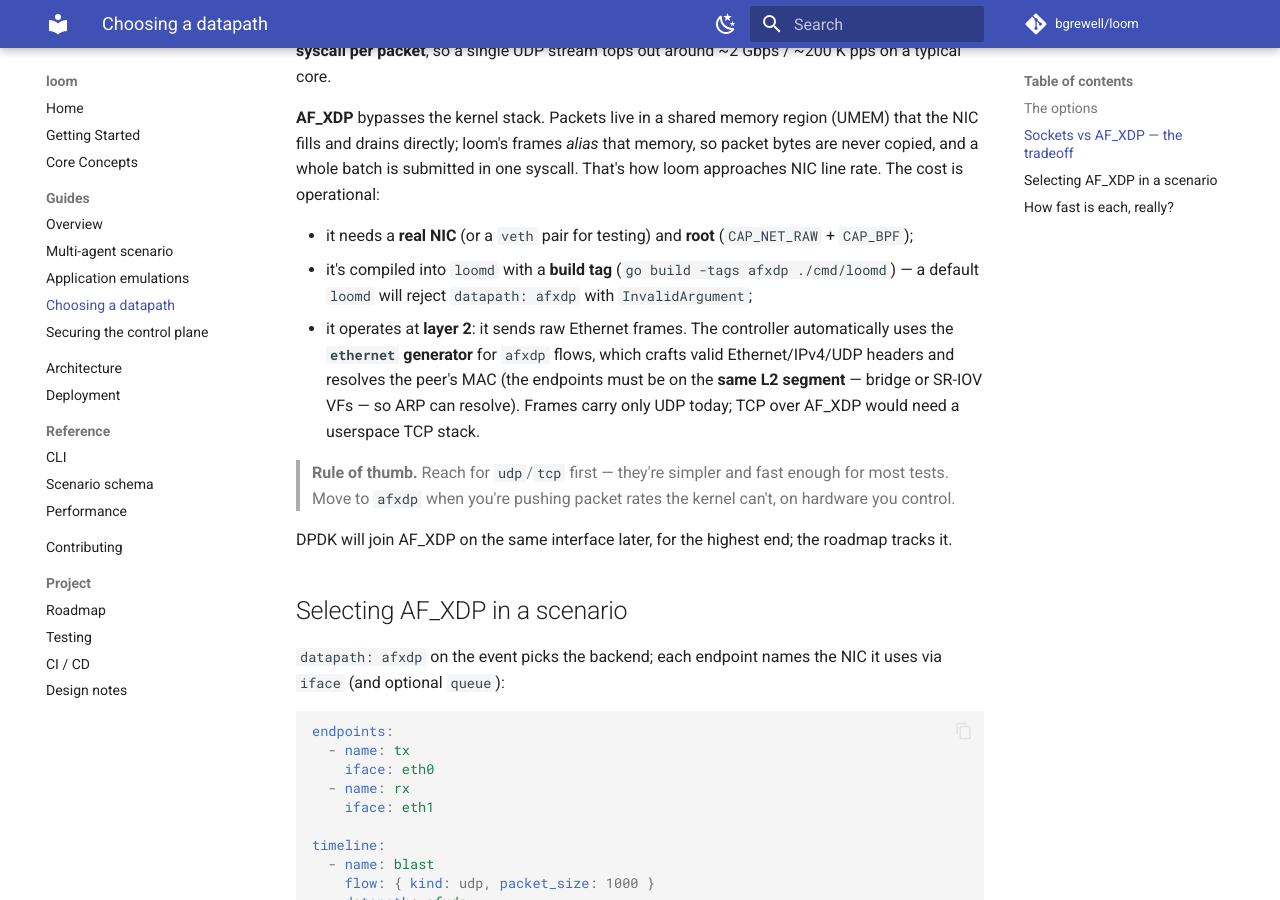
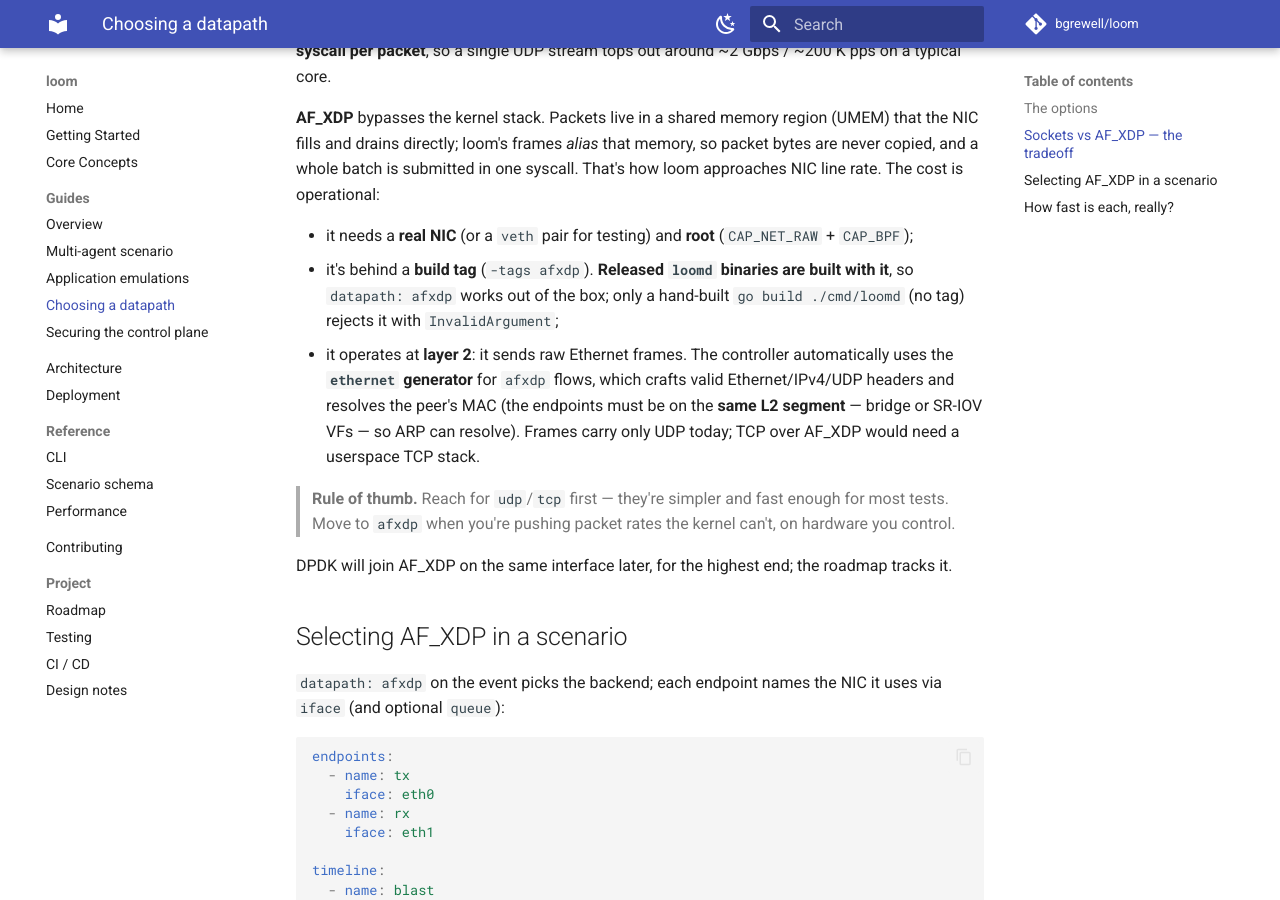
Before and after one commit to bgrewell/loom, an MkDocs documentation site: the page built from docs/guides/datapaths.md, in a window 1280 px wide and 900 px high, scrolled down 885 px. Built offline with MkDocs 1.6.1 and Material for MkDocs 9.7.7, drawn with Linux system fonts in a browser that asks for light colours; comment, search, counter and statistics services are not loaded.

Commit message:
ci: build loomd with AF_XDP; install script notes afxdp readiness
Release loomd now compiles the AF_XDP datapath in (-tags afxdp in the
GoReleaser loomd build), so installed agents support `datapath: afxdp`
out of the box instead of erroring "unknown name afxdp". One binary: the
backend is dormant unless a flow selects it, it's pure Go so it still
cross-compiles to amd64/arm64 and runs anywhere (~1 MB larger), and
loom/loomctl stay plain.

install.sh notes AF_XDP readiness after installing loomd (it needs root +
an XDP-capable NIC; warns on very old kernels). upgrade.sh inherits this by
re-running the installer. docs/guides/datapaths.md updated: released loomd
has afxdp built in.

Pairs with #75 (the frame-crafting generator) — together a released loomd
can drive cross-host AF_XDP. Part of the release-lifecycle roadmap item.

```diff
--- a/.goreleaser.yaml
+++ b/.goreleaser.yaml
@@ -24,7 +24,10 @@ builds:
     env: [CGO_ENABLED=0]
     goos: [linux]
     goarch: [amd64, arm64]
-    flags: [-trimpath]
+    # Build the agent with AF_XDP support compiled in (the backend is dormant
+    # unless a flow selects `datapath: afxdp`). It is pure Go, so it still
+    # cross-compiles and runs anywhere; ~1 MB larger. loom/loomctl don't need it.
+    flags: [-trimpath, -tags=afxdp]
     ldflags: *ldflags
   - id: loomctl
     main: ./cmd/loomctl
--- a/docs/guides/datapaths.md
+++ b/docs/guides/datapaths.md
@@ -31,9 +31,9 @@ That's how loom approaches NIC line rate. The cost is operational:
 
 - it needs a **real NIC** (or a `veth` pair for testing) and **root**
   (`CAP_NET_RAW` + `CAP_BPF`);
-- it's compiled into `loomd` with a **build tag** (`go build -tags afxdp
-  ./cmd/loomd`) — a default `loomd` will reject `datapath: afxdp` with
-  `InvalidArgument`;
+- it's behind a **build tag** (`-tags afxdp`). **Released `loomd` binaries are
+  built with it**, so `datapath: afxdp` works out of the box; only a hand-built
+  `go build ./cmd/loomd` (no tag) rejects it with `InvalidArgument`;
 - it operates at **layer 2**: it sends raw Ethernet frames. The controller
   automatically uses the **`ethernet` generator** for `afxdp` flows, which crafts
   valid Ethernet/IPv4/UDP headers and resolves the peer's MAC (the endpoints must
```
Also changed, not shown: 1 other file.
